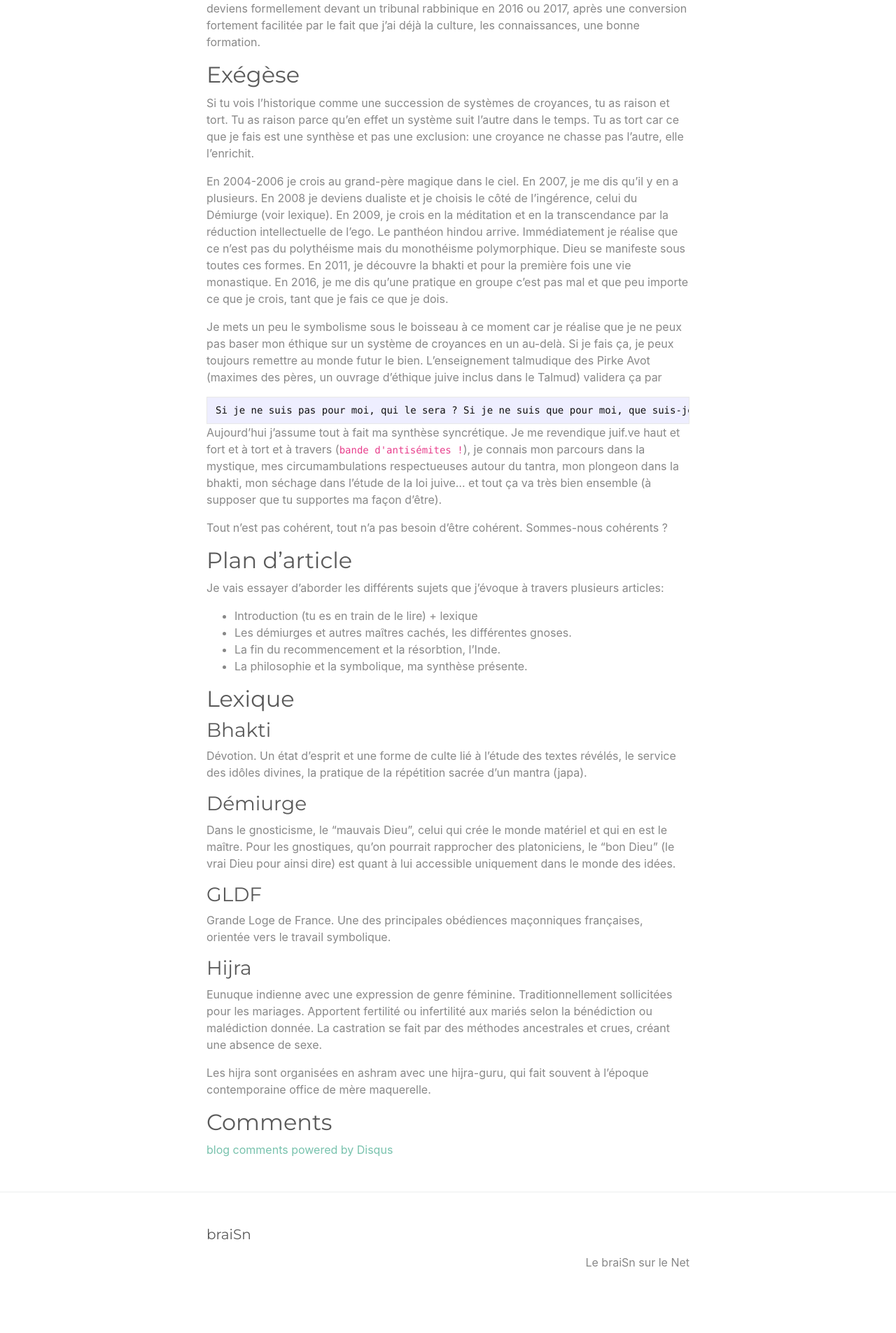
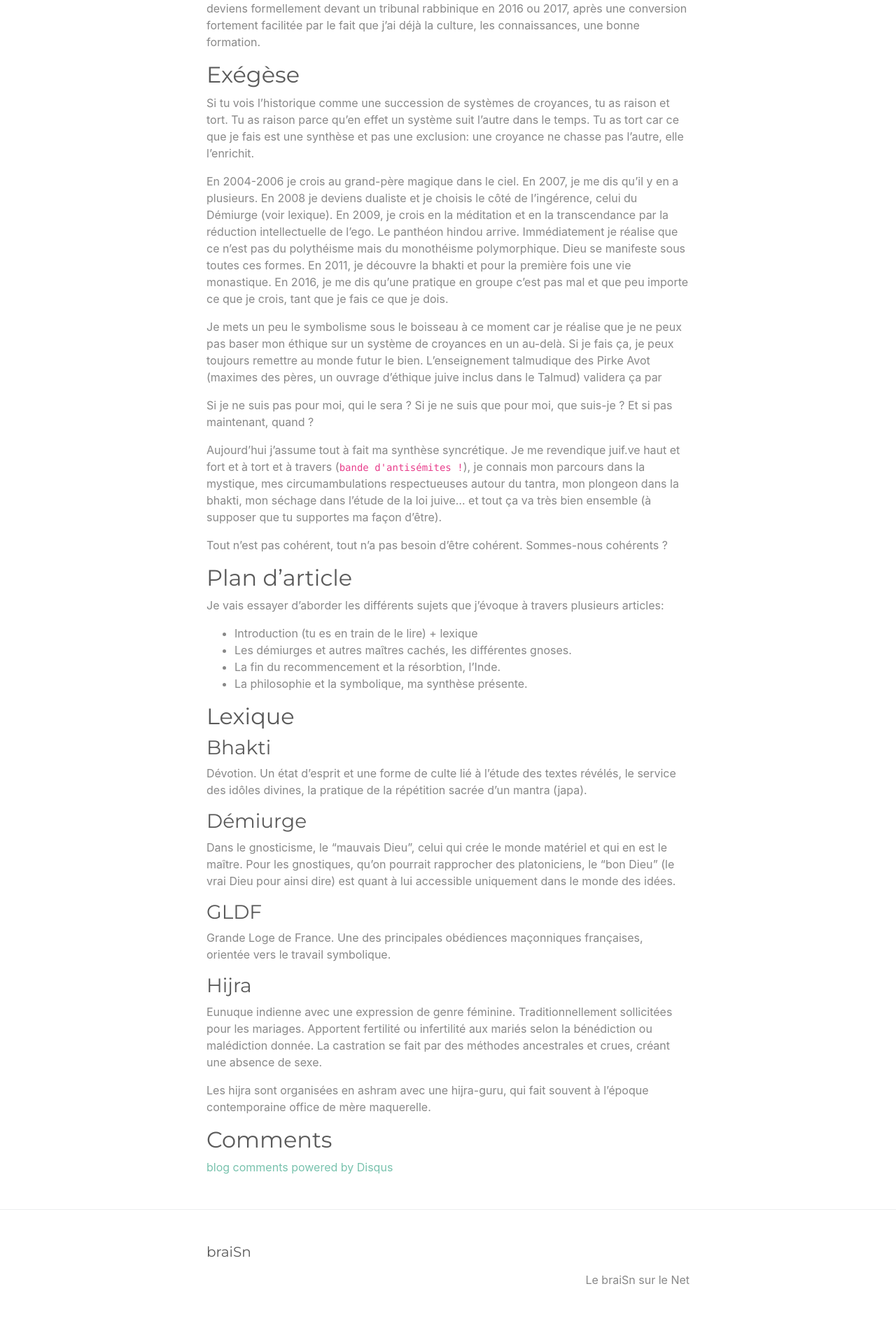
Before and after one commit to braisn/braiSn.github.io, a Jekyll site: the page built from _posts/2019-06-05-Matcha-et-la-religion.md, in a window 1280 px wide. Shown: the part 1918-3823 px from the top of the page at 70% size. Built offline with Jekyll 4.4.1, drawn with Linux system fonts in a browser that asks for light colours; comment, search, counter and statistics services are not loaded; before the commit the page ends 3798 px from its top, so only the background shows below that.

Commit message:
formatage

```diff
--- a/_posts/2019-06-05-Matcha-et-la-religion.md
+++ b/_posts/2019-06-05-Matcha-et-la-religion.md
@@ -41,7 +41,7 @@ En 2004-2006 je crois au grand-père magique dans le ciel. En 2007, je me dis qu
 
 Je mets un peu le symbolisme sous le boisseau à ce moment car je réalise que je ne peux pas baser mon éthique sur un système de croyances en un au-delà. Si je fais ça, je peux toujours remettre au monde futur le bien. L'enseignement talmudique des Pirke Avot (maximes des pères, un ouvrage d'éthique juive inclus dans le Talmud) validera ça par
 
-    Si je ne suis pas pour moi, qui le sera ? Si je ne suis que pour moi, que suis-je ? Et si pas maintenant, quand ?
+> Si je ne suis pas pour moi, qui le sera ? Si je ne suis que pour moi, que suis-je ? Et si pas maintenant, quand ?
 
 Aujourd'hui j'assume tout à fait ma synthèse syncrétique. Je me revendique juif.ve haut et fort et à tort et à travers (`bande d'antisémites !`), je connais mon parcours dans la mystique, mes circumambulations respectueuses autour du tantra, mon plongeon dans la bhakti, mon séchage dans l'étude de la loi juive... et tout ça va très bien ensemble (à supposer que tu supportes ma façon d'être).
 
```
